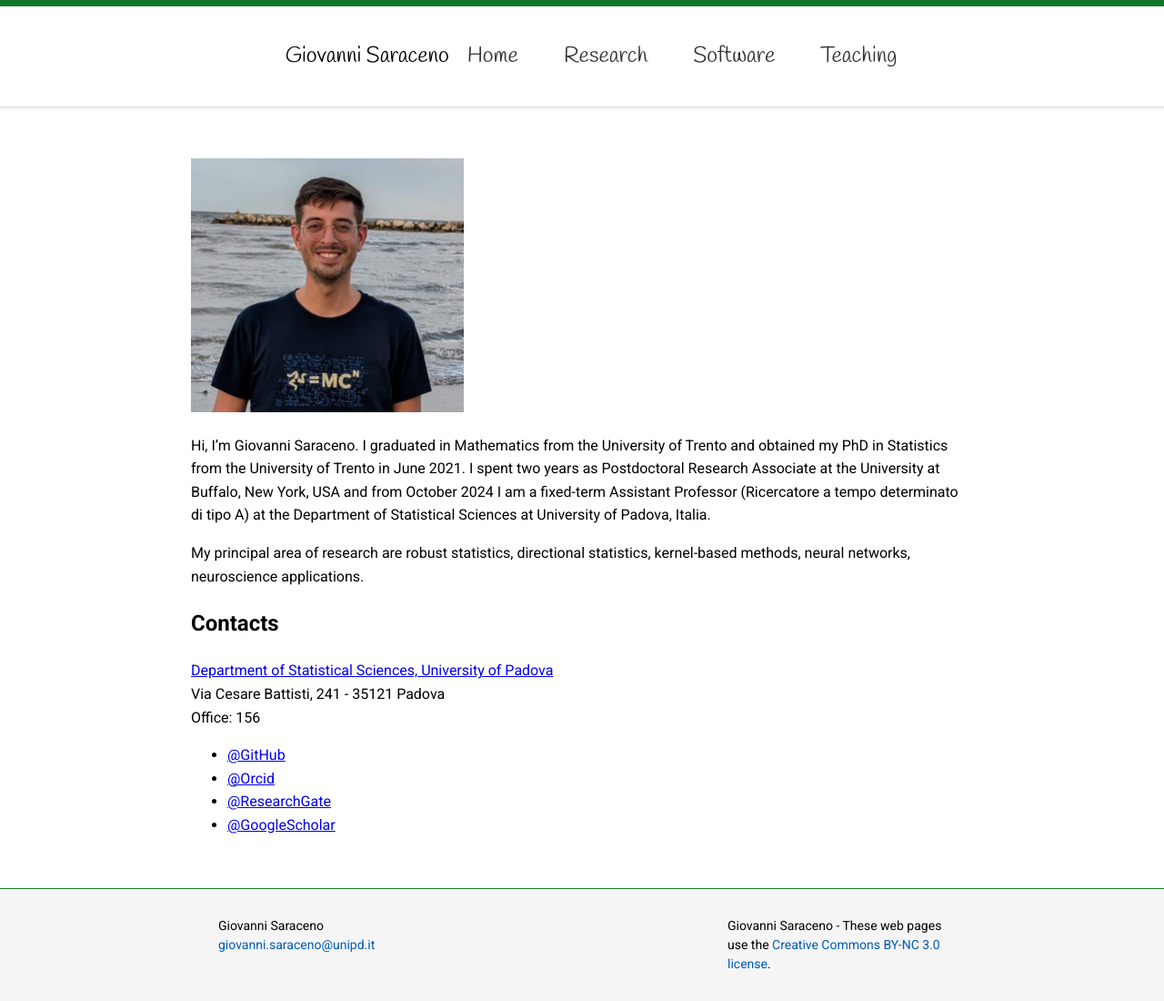
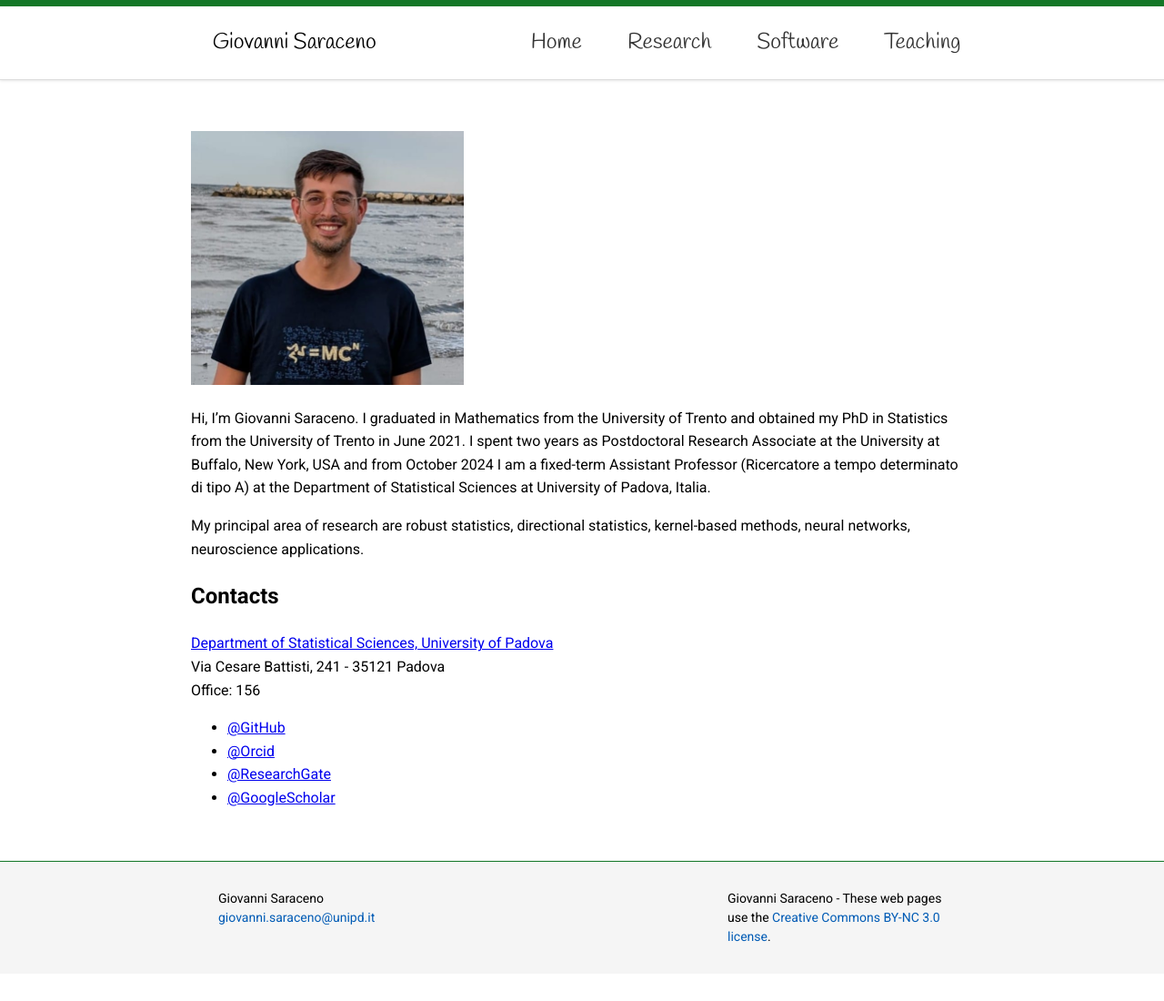
Before and after one commit to giovsaraceno/giovsaraceno.github.io, a Jekyll site: the page built from index.md, in a window 1280 px wide. Shown: the whole page at 91% size. Built offline with Jekyll 4.4.1, drawn with Linux system fonts in a browser that asks for light colours; after the commit the page ends 1070 px from its top, so only the background shows below that.

Commit message:
fix menu botton mobile

```diff
--- a/assets/css/style.css
+++ b/assets/css/style.css
@@ -2,14 +2,14 @@
 .header-container {
     display: flex;
     align-items: center;
-    justify-content: space-between; /* Adjusts position: center, left, or right */
-    padding: 20px;
+    justify-content: center; /* Adjusts position: center, left, or right */
+    padding: 15px;
     background-color: #ffffff; /* Background color for the header */
     font-family: "Handlee", cursive;
     border-top: 7px solid #137727; /* Thin top border */
     border-bottom: 1px solid #ddd; /* Thin bottom border */
     box-shadow: 0 1px 3px rgba(0, 0, 0, 0.1); /* Optional subtle shadow */
-    height: 70px;
+    height: 50px;
     margin: 0 auto; /* Centers the header on the page */
     width: 100%;
 }
@@ -20,8 +20,9 @@
     margin: 0 auto;
     display: flex;
     align-items: center;
-    justify-content: space-between;
-    padding: 50px;
+    justify-content: center;
+    padding: 5px;
+    gap: 150px;
 }
 
 .menu-toggle {
@@ -63,21 +64,22 @@
 @media (max-width: 600px) {
     .header-container {
         position: relative;
-        flex-direction: column;
+        flex-direction: row;
         align-items: center;
         padding: 10px;
         width: 100%;
     }
 
     .header-content {
-        position: relative;
-        flex-direction: column;
-        align-items: center;
+        flex-direction: row;
+        justify-content: space-between;
+        width: 100%;
     }
 
     .site-name {
         font-size: 20px; /* Reduce font size on mobile */
         margin-bottom: 10px; /* Add spacing between title and nav */
+        margin-right: auto;
     }
 
     .nav-links {
```
Also changed, not shown: 1 other file.
